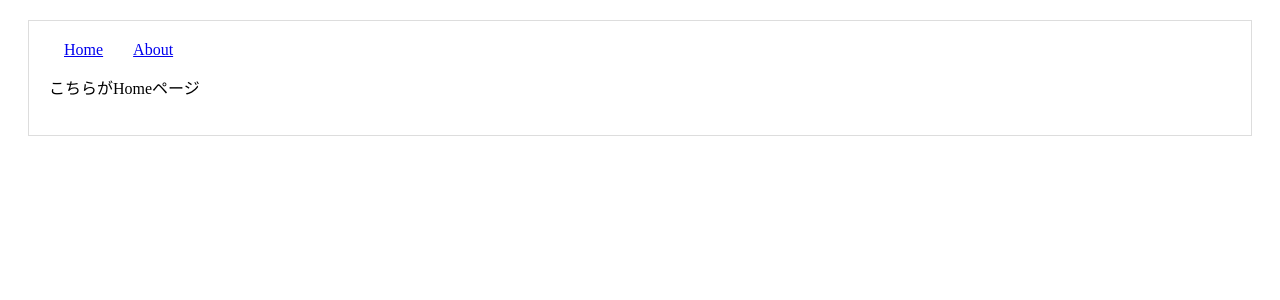
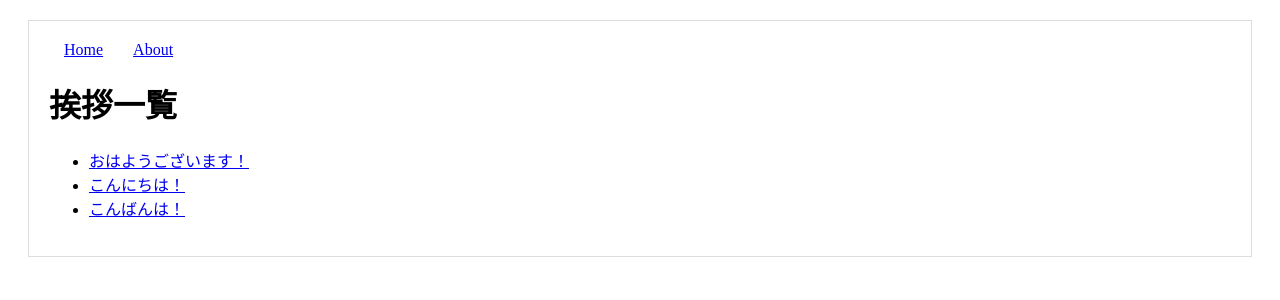
Before and after one commit to nekopon839/study-next, a Next.js app: page / in a window 1280 px wide. Shown: the top 300 px of the page. Built offline with nearby package versions, Linux system fonts and the light colour scheme.

Commit message:
[update]titleに動的に値を渡す

```diff
--- a/pages/index.js
+++ b/pages/index.js
@@ -1,10 +1,16 @@
 import Layout from '../components/Layout';
+import GreetLink from '../components/GreetLink';
 
 export default function Index() {
   return (
     <>
       <Layout>
-      <p>こちらがHomeページ</p>
+      <h1>挨拶一覧</h1>
+      <ul>
+        <GreetLink title="おはようございます！" />
+        <GreetLink title="こんにちは！" />
+        <GreetLink title="こんばんは！" />
+      </ul>
       </Layout>
     </>
   );
```
